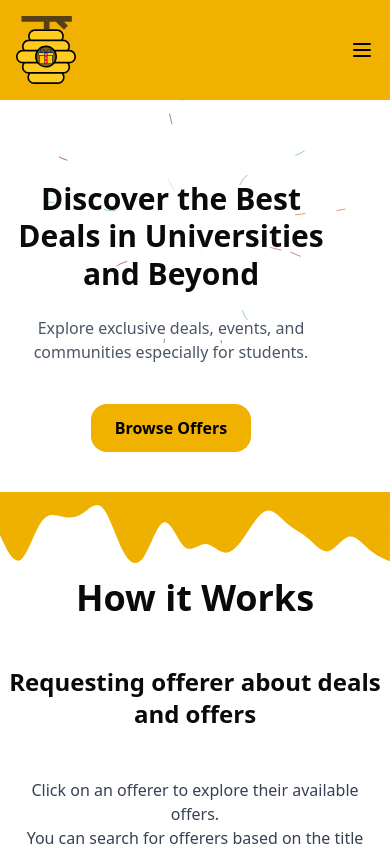
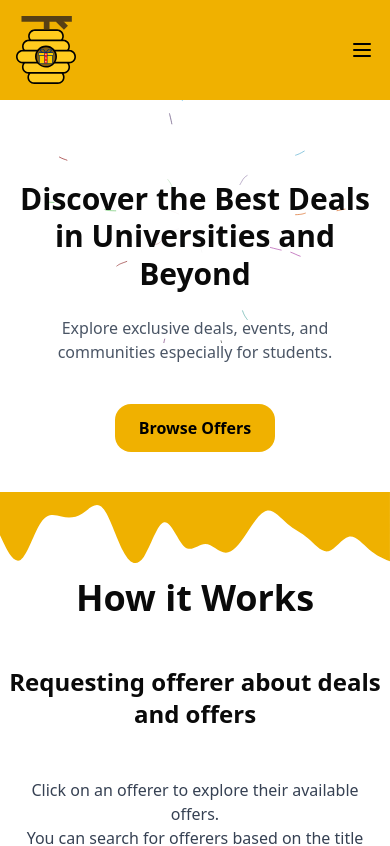
Before and after one commit to AdeelTahir-SE/OfferHive, a Next.js app in the folder offerhive/: page / in a window 390 px wide. Shown: the top 846 px of the page. Built offline with nearby package versions, Linux system fonts and the light colour scheme.

Commit message:
--marign  set only for phones--

```diff
--- a/offerhive/src/components/heroSection.tsx
+++ b/offerhive/src/components/heroSection.tsx
@@ -11,7 +11,7 @@ export default function HeroSection() {
   };
 
   return (
-    <BackgroundLines className="mb-18 pr-12">
+    <BackgroundLines className="mb-18 md:mb-0">
       <section className="flex flex-col items-center justify-center text-center px-4 py-20 sm:py-24 md:py-32  bg-white">
         <h1 className="text-3xl sm:text-4xl md:text-5xl font-bold max-w-2xl sm:max-w-3xl mb-6 leading-tight z-10 relative">
           Discover the Best Deals in Universities and Beyond
```
